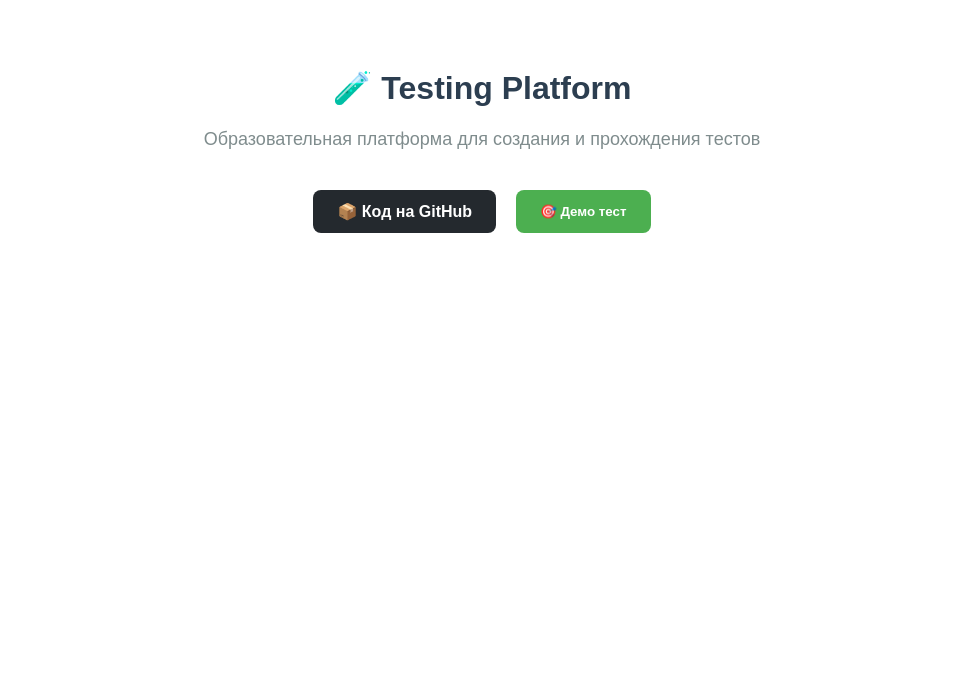
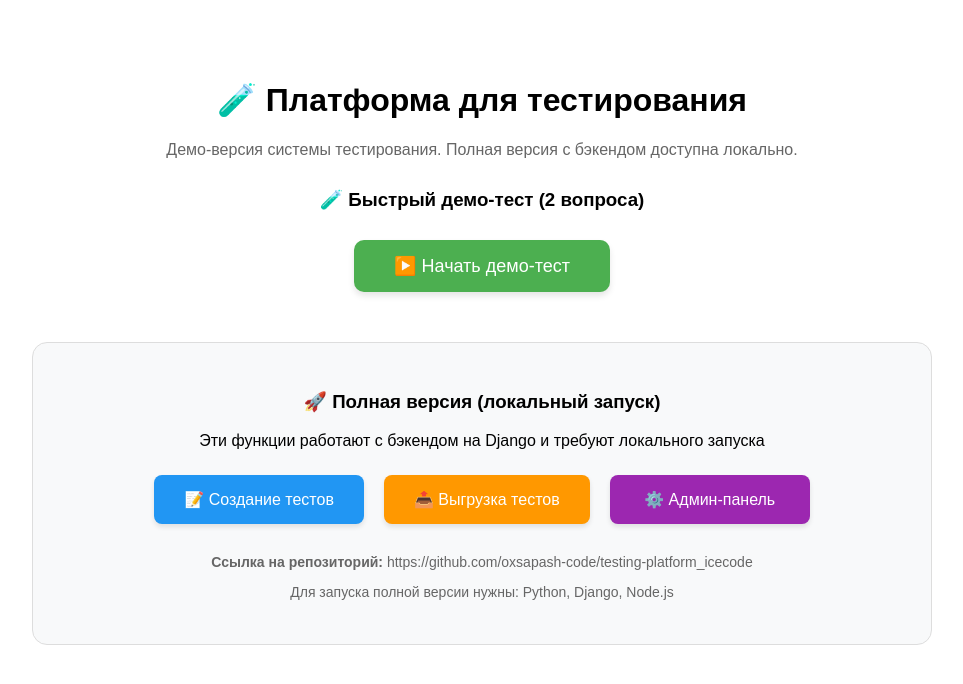
Before and after one commit to oxsapash-code/testing-platform, a React (Create React App) app in the folder frontend/: page / in a window 1280 px wide. Shown: the top 684 px of the page, without its empty margins (158-1121 px from the left). Built offline with nearby package versions, Linux system fonts and the light colour scheme.

Commit message:
Update App.js

```diff
--- a/frontend/src/App.js
+++ b/frontend/src/App.js
@@ -1,52 +1,248 @@
-import React from 'react';
+import React, { useState } from 'react';
 
-export default function App() {
+function App() {
+  // Данные теста прямо в коде
+  const [testStarted, setTestStarted] = useState(false);
+  const [currentQuestion, setCurrentQuestion] = useState(0);
+  const [score, setScore] = useState(0);
+  const [selectedAnswer, setSelectedAnswer] = useState(null);
+
+  const questions = [
+    {
+      text: "Что такое переменная в программировании?",
+      answers: [
+        { id: 1, text: "Именованная область памяти", isCorrect: true },
+        { id: 2, text: "Функция", isCorrect: false },
+        { id: 3, text: "Цикл", isCorrect: false },
+        { id: 4, text: "Условие", isCorrect: false },
+      ]
+    },
+    {
+      text: "Какой метод добавляет элемент в конец массива?",
+      answers: [
+        { id: 1, text: "push()", isCorrect: true },
+        { id: 2, text: "pop()", isCorrect: false },
+        { id: 3, text: "shift()", isCorrect: false },
+        { id: 4, text: "unshift()", isCorrect: false },
+      ]
+    }
+  ];
+
+  const handleAnswer = (answerId, isCorrect) => {
+    if (selectedAnswer !== null) return;
+    setSelectedAnswer(answerId);
+    if (isCorrect) {
+      setScore(prevScore => prevScore + 1);
+    }
+  };
+
+  const handleNext = () => {
+    if (currentQuestion < questions.length - 1) {
+      setCurrentQuestion(currentQuestion + 1);
+      setSelectedAnswer(null);
+    } else {
+      alert(`Тест завершён! Вы набрали ${score} из ${questions.length} баллов.`);
+      resetTest();
+    }
+  };
+
+  const resetTest = () => {
+    setTestStarted(false);
+    setCurrentQuestion(0);
+    setScore(0);
+    setSelectedAnswer(null);
+  };
+
+  // Функции для кнопок
+  const showLocalOnlyMessage = (featureName) => {
+    alert(`${featureName} доступна только в полной версии при локальном запуске.\n\nРепозиторий: https://github.com/oxsapash-code/testing-platform_icecode\n\nДля запуска локально:\n1. git clone <репозиторий>\n2. cd frontend && npm install\n3. npm start`);
+  };
+
   return (
-    <div style={{
-      padding: '40px',
-      textAlign: 'center',
-      fontFamily: 'Arial, sans-serif'
-    }}>
-      <h1 style={{ color: '#2c3e50' }}>🧪 Testing Platform</h1>
-      <p style={{ fontSize: '18px', color: '#7f8c8d' }}>
-        Образовательная платформа для создания и прохождения тестов
+    <div style={{ maxWidth: '900px', margin: '40px auto', padding: '20px', fontFamily: 'Arial, sans-serif', textAlign: 'center' }}>
+      <h1>🧪 Платформа для тестирования</h1>
+      <p style={{ color: '#666', marginBottom: '30px' }}>
+        Демо-версия системы тестирования. Полная версия с бэкендом доступна локально.
       </p>
 
-      <div style={{
-        marginTop: '40px',
-        display: 'flex',
-        justifyContent: 'center',
-        gap: '20px'
-      }}>
-        <a
-          href="https://github.com/oxsapash-code/testing-platform_icecode"
+      {!testStarted ? (
+        <div>
+          {/* Кнопка демо-теста */}
+          <div style={{ margin: '30px 0' }}>
+            <h3>🧪 Быстрый демо-тест (2 вопроса)</h3>
+            <button
+              onClick={() => setTestStarted(true)}
               style={{
-            padding: '12px 24px',
-            background: '#24292e',
+                padding: '15px 40px',
+                fontSize: '18px',
+                backgroundColor: '#4CAF50',
                 color: 'white',
-            textDecoration: 'none',
-            borderRadius: '8px',
-            fontWeight: 'bold'
+                border: 'none',
+                borderRadius: '10px',
+                cursor: 'pointer',
+                margin: '10px',
+                boxShadow: '0 4px 6px rgba(0,0,0,0.1)'
               }}
             >
-          📦 Код на GitHub
-        </a>
+              ▶️ Начать демо-тест
+            </button>
+          </div>
 
+          {/* Раздел "Полная версия локально" */}
+          <div style={{
+            backgroundColor: '#f8f9fa',
+            padding: '30px',
+            borderRadius: '15px',
+            marginTop: '40px',
+            border: '1px solid #ddd'
+          }}>
+            <h3>🚀 Полная версия (локальный запуск)</h3>
+            <p style={{ marginBottom: '25px' }}>
+              Эти функции работают с бэкендом на Django и требуют локального запуска
+            </p>
+
+            <div style={{ display: 'flex', justifyContent: 'center', gap: '20px', flexWrap: 'wrap' }}>
+              {/* Кнопка создания тестов */}
               <button
-          onClick={() => alert('Демо-режим: полная версия работает локально')}
+                onClick={() => showLocalOnlyMessage('Создание тестов')}
                 style={{
-            padding: '12px 24px',
-            background: '#4CAF50',
+                  padding: '15px 30px',
+                  fontSize: '16px',
+                  backgroundColor: '#2196F3',
                   color: 'white',
                   border: 'none',
                   borderRadius: '8px',
-            fontWeight: 'bold',
+                  cursor: 'pointer',
+                  minWidth: '200px',
+                  boxShadow: '0 3px 5px rgba(0,0,0,0.1)'
+                }}
+              >
+                📝 Создание тестов
+              </button>
+
+              {/* Кнопка выгрузки тестов */}
+              <button
+                onClick={() => showLocalOnlyMessage('Выгрузка тестов')}
+                style={{
+                  padding: '15px 30px',
+                  fontSize: '16px',
+                  backgroundColor: '#FF9800',
+                  color: 'white',
+                  border: 'none',
+                  borderRadius: '8px',
+                  cursor: 'pointer',
+                  minWidth: '200px',
+                  boxShadow: '0 3px 5px rgba(0,0,0,0.1)'
+                }}
+              >
+                📤 Выгрузка тестов
+              </button>
+
+              {/* Кнопка админ-панели */}
+              <button
+                onClick={() => showLocalOnlyMessage('Админ-панель Django')}
+                style={{
+                  padding: '15px 30px',
+                  fontSize: '16px',
+                  backgroundColor: '#9C27B0',
+                  color: 'white',
+                  border: 'none',
+                  borderRadius: '8px',
+                  cursor: 'pointer',
+                  minWidth: '200px',
+                  boxShadow: '0 3px 5px rgba(0,0,0,0.1)'
+                }}
+              >
+                ⚙️ Админ-панель
+              </button>
+            </div>
+
+            <div style={{ marginTop: '30px', fontSize: '14px', color: '#666' }}>
+              <p><strong>Ссылка на репозиторий:</strong> https://github.com/oxsapash-code/testing-platform_icecode</p>
+              <p style={{ marginTop: '10px' }}>
+                Для запуска полной версии нужны: Python, Django, Node.js
+              </p>
+            </div>
+          </div>
+        </div>
+      ) : (
+        /* Блок с тестом */
+        <div style={{ textAlign: 'left' }}>
+          <div style={{ display: 'flex', justifyContent: 'space-between', alignItems: 'center', marginBottom: '20px' }}>
+            <h3>Вопрос {currentQuestion + 1} из {questions.length}</h3>
+            <button
+              onClick={resetTest}
+              style={{
+                padding: '8px 15px',
+                backgroundColor: '#f5f5f5',
+                border: '1px solid #ddd',
+                borderRadius: '5px',
                 cursor: 'pointer'
               }}
             >
-          🎯 Демо тест
+              ← Назад к меню
             </button>
           </div>
+
+          <p style={{ fontSize: '20px', margin: '20px 0', padding: '15px', backgroundColor: '#f8f9fa', borderRadius: '8px' }}>
+            {questions[currentQuestion].text}
+          </p>
+
+          <div>
+            {questions[currentQuestion].answers.map(answer => (
+              <button
+                key={answer.id}
+                onClick={() => handleAnswer(answer.id, answer.isCorrect)}
+                disabled={selectedAnswer !== null}
+                style={{
+                  display: 'block',
+                  width: '100%',
+                  padding: '15px',
+                  margin: '10px 0',
+                  textAlign: 'left',
+                  border: `2px solid ${selectedAnswer === answer.id ? (answer.isCorrect ? '#4CAF50' : '#f44336') : '#ddd'}`,
+                  backgroundColor: selectedAnswer === answer.id ? (answer.isCorrect ? '#e8f5e9' : '#ffebee') : 'white',
+                  borderRadius: '8px',
+                  cursor: selectedAnswer ? 'default' : 'pointer',
+                  transition: 'all 0.2s'
+                }}
+              >
+                {answer.text}
+                {selectedAnswer === answer.id && (
+                  <span style={{ float: 'right', fontWeight: 'bold' }}>
+                    {answer.isCorrect ? ' ✅' : ' ❌'}
+                  </span>
+                )}
+              </button>
+            ))}
+          </div>
+
+          {selectedAnswer && (
+            <div style={{ marginTop: '30px', textAlign: 'center' }}>
+              <button
+                onClick={handleNext}
+                style={{
+                  padding: '12px 40px',
+                  fontSize: '16px',
+                  backgroundColor: '#2196F3',
+                  color: 'white',
+                  border: 'none',
+                  borderRadius: '8px',
+                  cursor: 'pointer',
+                  boxShadow: '0 3px 5px rgba(0,0,0,0.1)'
+                }}
+              >
+                {currentQuestion < questions.length - 1 ? 'Следующий вопрос →' : 'Завершить тест'}
+              </button>
+              <p style={{ marginTop: '15px', color: '#666' }}>
+                Текущий счёт: <strong>{score}</strong> из {questions.length}
+              </p>
+            </div>
+          )}
+        </div>
+      )}
     </div>
   );
 }
+
+export default App;
```
Lines whose indentation alone changed are shown as unchanged.
